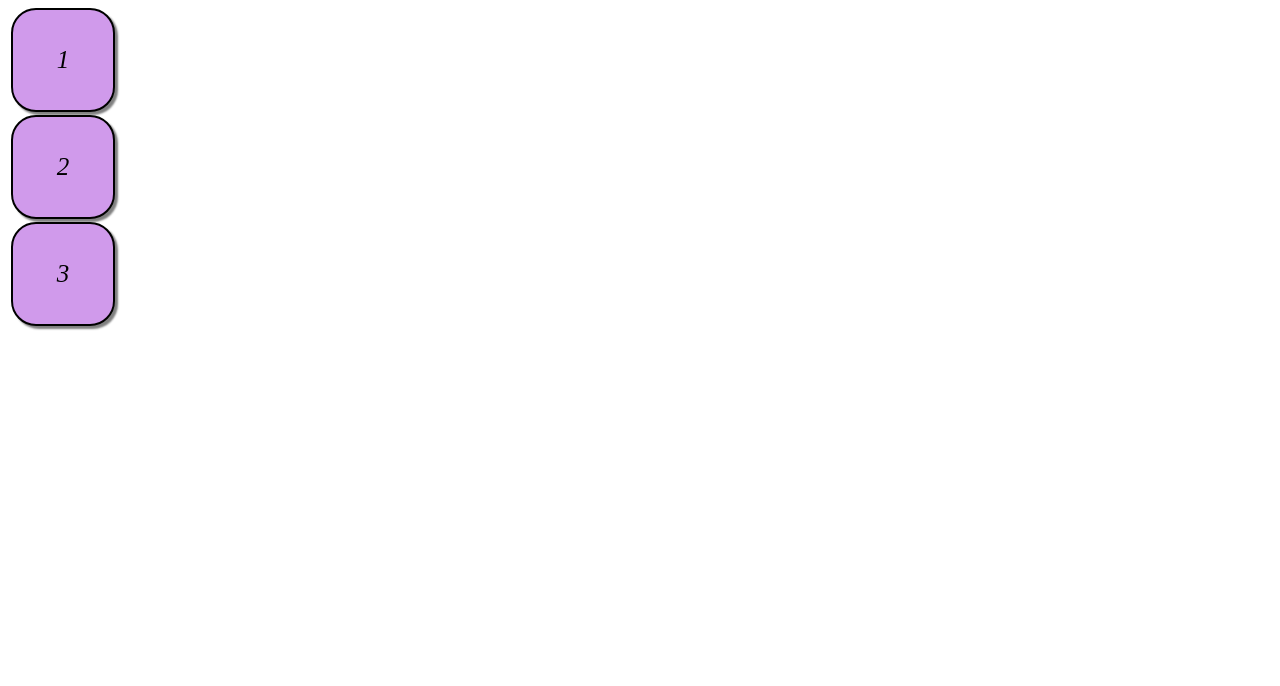
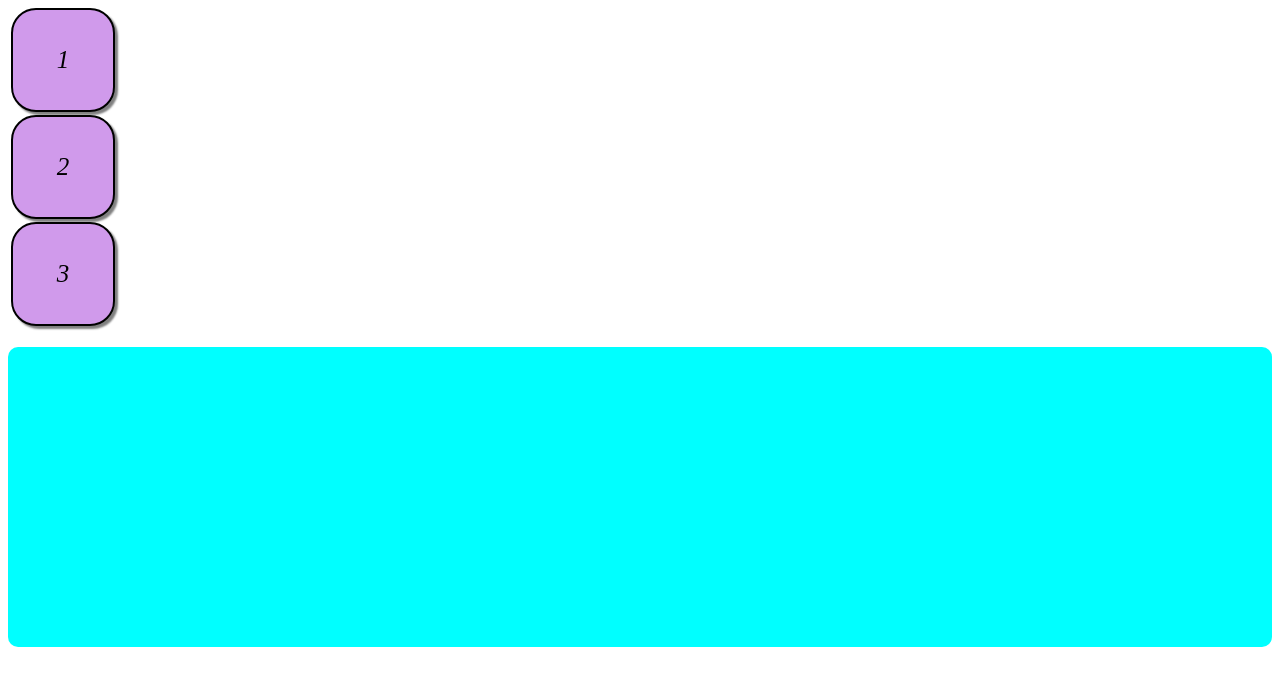
Before and after one commit to Bhagatpoonam/practice-fork-, a plain HTML site: page index.html in a window 1280 px wide. Drawn offline with Linux system fonts and the light colour scheme.

Commit message:
changes by sakshi

```diff
--- a/index.html
+++ b/index.html
@@ -27,6 +27,15 @@
         .para:hover{
             box-shadow: 2px 2px 1px grey;
         }
+
+    .one{
+        height:300px;
+        width:100%;
+        background-color: aqua;
+        border-radius: 10px;
+        border:10px;
+        border-color: black;
+    }
     </style>
 </head>
 <body>
@@ -39,5 +48,8 @@
     <div class="container">
         <p class="para">3</p>
     </div>
+    <br>
+    <div class="one">
+    </div>
 </body>
 </html>
```
